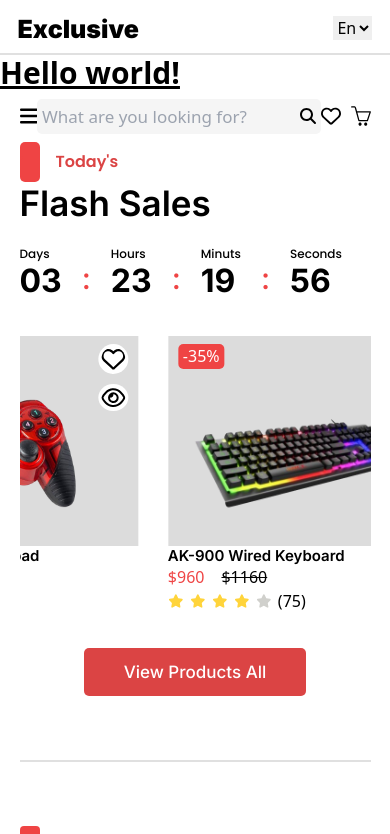
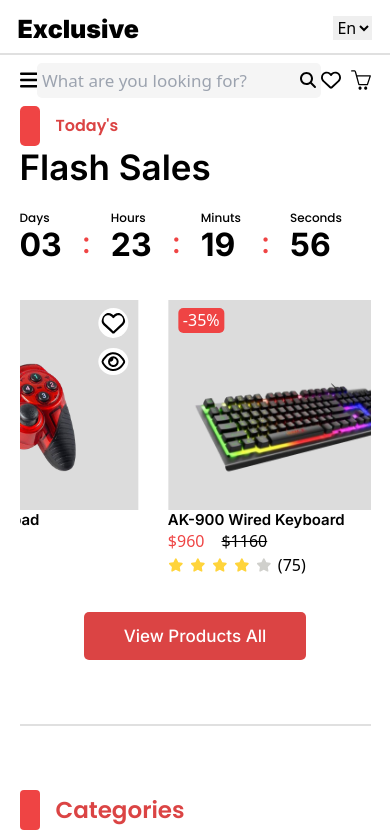
Before and after one commit to aslanoffvuqar/E-Commerce-Final-React, a React (Create React App) app: page /Home in a window 390 px wide. Shown: the top 834 px of the page. Built offline with nearby package versions, Linux system fonts and the light colour scheme.

Commit message:
Responsive Home About kecid

```diff
--- a/src/Components/AboutBar/About.jsx
+++ b/src/Components/AboutBar/About.jsx
@@ -14,15 +14,16 @@ import WillSmith from "./AboutImg/Will Smith.png";
 import { RxTwitterLogo } from "react-icons/rx";
 import { FaInstagram } from "react-icons/fa";
 import { RiLinkedinLine } from "react-icons/ri";
+import { Link } from "react-router-dom";
 
 function About() {
   return (
     <div>
       <div className="container">
         <div className="flex gap-1 mt-20	mb-20" id={Aboutstyles.transitionAbout}>
-          <span className="text-gray-600	text-sm	font-normal	leading-5	">
+          <Link to="/Home" className="text-gray-600	text-sm	font-normal	leading-5	">
             Home /
-          </span>
+          </Link>
           <p className="text-sm	font-medium		leading-5	">About</p>
         </div>
       </div>
--- a/src/Components/Home.jsx
+++ b/src/Components/Home.jsx
@@ -3,7 +3,7 @@ import React from "react";
 function Home() {
   return (
     <div>
-      <h1 className="text-3xl font-bold underline">Hello world!</h1>
+
     </div>
   );
 }
```
